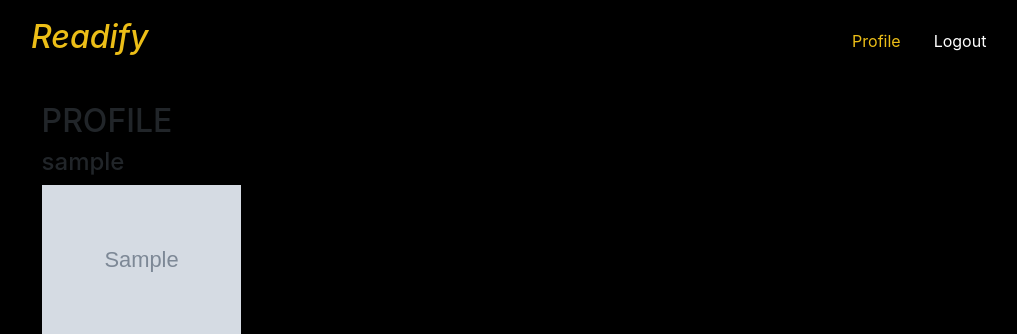
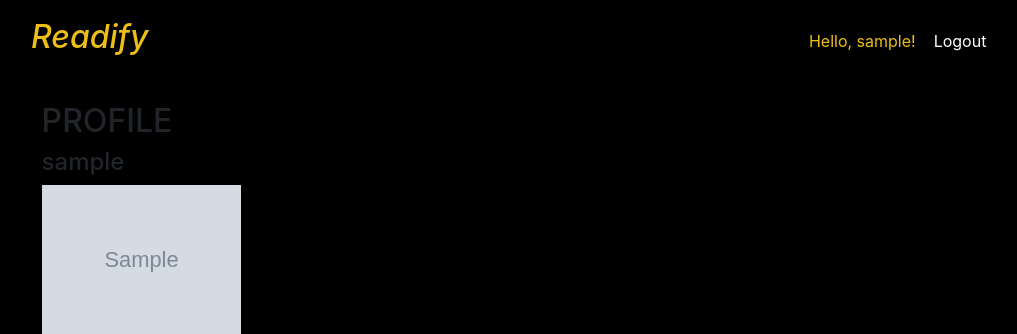
Before and after one commit to KelompokD02PBP/ProyekTS, a Django app: page /profile/1 in a window 1280 px wide. Shown: the top 334 px of the page, without its empty margins (112-1129 px from the left). Run offline with Django 4.2, Linux system fonts and the light colour scheme; a user stored in the database is signed in; tables that the repository leaves empty hold one stand-in row (values such as "Sample post"); grey boxes marked "Sample" are stand-in pictures; parts of the project's set-up code (start-up, migrations or seed data) failed here and were passed over; some libraries are stand-ins or nearby versions.

Commit message:
merge CustomUser into dev (#3)

```diff
--- a/main/urls.py
+++ b/main/urls.py
@@ -20,5 +20,5 @@ urlpatterns = [
     path('get-username/',get_username , name="get_username"),
     path('sort_books_search/<int:page_num>/<str:order_by>/',sort_books_ajax_search,name="sort_books_search"),
     path('ajax/<int:page_num>/',sort_main_ajax,name="sort_main_ajax"),
-    path('ajaxsearch/<int:page_num>/',sort_main_ajax_search,name="sort_main_ajax_search"),
+    path('ajaxsearch/<int:page_num>/',sort_main_ajax_search,name="sort_main_ajax_search")
 ]
--- a/main/views.py
+++ b/main/views.py
@@ -15,10 +15,14 @@ from .models import Like, ProfileUser
 from .forms import ProfileUserForm
 
 from django.core import serializers
+from django.core.validators import validate_email
 
 from django.contrib.auth.models import User
 
 from django.views.decorators.csrf import csrf_exempt
+
+from PIL import Image
+Image.MAX_IMAGE_PIXELS = 1000000
 
 from re import match
 
@@ -28,6 +32,8 @@ def show_main(request):
     if request.user:
         context['name'] = request.user.username
         context['page_num']=-1 #Kalo blm login gk bisa ngapa-ngapain
+
+        context['aaa'] = request.user.pk
 
         if request.user.id !=None: #Kalo udh login bisa liat halaman
             context['page_num']=1
@@ -39,7 +45,7 @@ def show_main(request):
 
 def show_main_page(request, page_num):
     context = {}
-    order_by=""
+
     if request.method == 'POST':
         order_by_value = request.POST.get('order_by')
         if order_by_value == '1':
@@ -99,8 +105,8 @@ def show_main_search(request, page_num):
             return HttpResponseRedirect(reverse("main:show_main_page", kwargs={'page_num':1}))
 
         # yang dicari beda lagi, kosongin list sebelumnya
-        # to_find!=None buat pastiin bukan gr gr refresh/nextpage
-        if to_find!=None and last_searched!=to_find:
+        # to_find != None buat pastiin bukan gr gr refresh/nextpage
+        if to_find != None and last_searched!=to_find:
             books_last_searched=[]
             last_searched=""
 
@@ -318,39 +324,49 @@ def like_dislike_ajax(request):
 @csrf_exempt
 def update_profile(request):
     print("in update_profile")
+
     if request.method == 'POST':
-        username = request.POST.get("Username")
-        already_exist = User.objects.filter(username=username)
-
         address = request.POST.get("Address")
         email = request.POST.get("Email")
         image = request.FILES.get("profile_picture")
         print("img/",image)
+        username = request.POST.get("Username")
+        already_exist = User.objects.filter(username=username)
+
         user_id = request.POST.get("id")
+        user = User.objects.get(pk=user_id)
+        profile = ProfileUser.objects.filter(user=user)[0]
 
-        user = User.objects.get(pk=user_id)
-        profile = ProfileUser.objects.filter(user=user)
-        profile_list = list(profile)
-
-        #Jika username taken
-        if(len(already_exist)!=0):
+        #Jika username taken by another person
+        if(len(already_exist)!=0 and already_exist[0].pk != profile.pk):
             messages.info(request, 'Sorry, username taken')
-            return HttpResponse(serializers.serialize('json',profile))
+            return HttpResponse(serializers.serialize('json',[profile]), content_type="application/json")
 
         #Jika bukan email
-        if(not match(r'^([a-zA-Z0-9_\-\.]+)@([a-zA-Z0-9_\-\.]+)\.([a-zA-Z]{2,5})$',email)):
+        try:
+            validate_email(email)
+        except:
             messages.info(request, 'Invalid email')
-            return HttpResponse(serializers.serialize('json',profile))
+            return HttpResponse(serializers.serialize('json',[profile]), content_type="application/json")
 
-        profile_list[0].address=address
-        profile_list[0].email=email
-        profile_list[0].profile_picture=image
-        user.username=username
+        # check media validity
+        if image != None:
+            try:
+                img = Image.open(image)
+                img.verify()
+            except:
+                messages.info(request, 'Invalid image')
+                return HttpResponse(serializers.serialize('json',[profile]), content_type="application/json")
+
+        profile.address = address
+        profile.email = email
+        profile.profile_picture = image
+        user.username = username
         user.save()
-        profile_list[0].save()
+        profile.save()
 
-        print(profile_list[0])
-        return HttpResponse(serializers.serialize('json',profile_list))
+        print(profile)
+        return HttpResponse(serializers.serialize('json',[profile]))
     return HttpResponseNotFound()
 
 @csrf_exempt
--- a/putusAsa.txt
+++ b/putusAsa.txt
@@ -0,0 +1 @@
+:)
--- a/templates/base.html
+++ b/templates/base.html
@@ -37,14 +37,14 @@
                 <div class="collapse navbar-collapse" id="navbarNav">
 
                 </div>
-                <span class="navbar-text" style="margin-right: 20px;color: #ecbe17;">
-                    {% if name %}
-                        <a style="color: #ecbe17;" href="{% url 'main:profile' user_id %}">Profile</a>
+                <span class="navbar-text" style="margin-right: 5px;">
+                    {% if request.user.is_authenticated %}
+                        <a style="color: #ecbe17;" href="{% url 'main:profile' user_id=request.user.pk %}">Hello, {{request.user.username}}!</a>
                     {% else %}
                         Hello there, please log in.
                     {% endif%}
                 </span>
-                {% if name %}
+                {% if request.user.is_authenticated %}
                 <a href="{% url 'main:logout' %}">
                     <button style="color: #ffffff; background-color: #000000;" class="btn" onmouseover="this.style.backgroundColor='#aeaeae'" onmouseout="this.style.backgroundColor='#000000'">Logout</button>
                 </a>
--- a/templates/profile.html
+++ b/templates/profile.html
@@ -7,8 +7,11 @@
     {% endfor %}
     <h4 id="username">{{profile.user.username}}</h4>
     {% if profile.profile_picture %}
-        <img id="profile_picture" style="width:20%; height:20%"src={{profile.profile_picture.url}} alt="profile"/>
+        <img id="profile_picture" style="width:20%; height:20%" src={{profile.profile_picture.url}} alt="profile"/>
+    {% else %}
+        <img id="profile_picture" style="width:160px; height:160px" src="https://i.imgur.com/1Dyglmx.png" alt="profile"/>
     {% endif %}
+
     <br/>
     <p id="address">Address : {{profile.address}}</p>
     <p id="email">Email : {{profile.email}}</p>
@@ -18,27 +21,27 @@
             <div class="modal-content">
                 <div class="modal-header">
                     <h1 class="modal-title fs-5" id="exampleModalLabel">Update Profile</h1>
-                    <button type="button" class="btn-close" data-bs-dismiss="modal" aria-label="Close"></button>
+                    <button type="button" class="btn-close" data-bs-dismiss="modal" aria-label="Close">X</button>
                 </div>
                 <div class="modal-body">
                     <form id="form" onsubmit="return false;">
                         {% csrf_token %}
                         <div class="mb-3">
                             <label for="Username" class="col-form-label">Username:</label>
-                            <input type="text" class="form-control" id="Username" name="Username"></input>
+                            <input type="text" class="form-control" id="Username" name="Username" value="{{profile.user.username}}"></input>
                         </div>
                         <div class="mb-3">
                             <label for="profile_picture" class="col-form-label">Profile Picture:</label>
-                            <input type="file" class="form-control" id="profile_picture" name="profile_picture" accept="image/*"></input>
+                            <input type="file" class="form-control" id="profile_picture" name="profile_picture"></input>
                             {% comment %} <input type="text" class="form-control" id="profile_picture" name="profile_picture"></input> {% endcomment %}
                         </div>
                         <div class="mb-3">
                             <label for="Address" class="col-form-label">Address:</label>
-                            <input type="text" class="form-control" id="Address" name="Address"></input>
+                            <input type="text" class="form-control" id="Address" name="Address" value="{{profile.address}}"></input>
                         </div>
                         <div class="mb-3">
                             <label for="Email" class="col-form-label">Email:</label>
-                            <input type="text" class="form-control" id="Email" name="Email"></input>
+                            <input type="text" class="form-control" id="Email" name="Email" value="{{profile.email}}"></input>
                         </div>
                     </form>
                 </div>
@@ -63,16 +66,16 @@
     <script>
         async function refresh_profile(data){
             //console.log(data)
-            data.forEach(profile=>{
-                //console.log(profile.fields.email)
-                document.getElementById("email").innerHTML=`${profile.fields.email}`
-                document.getElementById("address").innerHTML=`${profile.fields.address}`
-                document.getElementById("username").innerHTML=`${get_new_username(profile.fields.user)}`
-                if(profile.fields.profile_picture){
-                    document.getElementById("profile_picture").src=`../media/${profile.fields.profile_picture}`
-                }
-
-            })
+            // data.forEach(profile=>{
+            //     //console.log(profile.fields.email)
+            //     document.getElementById("email").innerHTML=`Email : ${profile.fields.email}`
+            //     document.getElementById("address").innerHTML=`Address : ${profile.fields.address}`
+            //     document.getElementById("username").innerHTML=`${get_new_username(profile.fields.user)}`
+            //     if(profile.fields.profile_picture){
+            //         document.getElementById("profile_picture").src=`../media/${profile.fields.profile_picture}`
+            //     }
+            // })
+            window.location.reload()
         }
 
         async function get_new_username(user_id){
```
